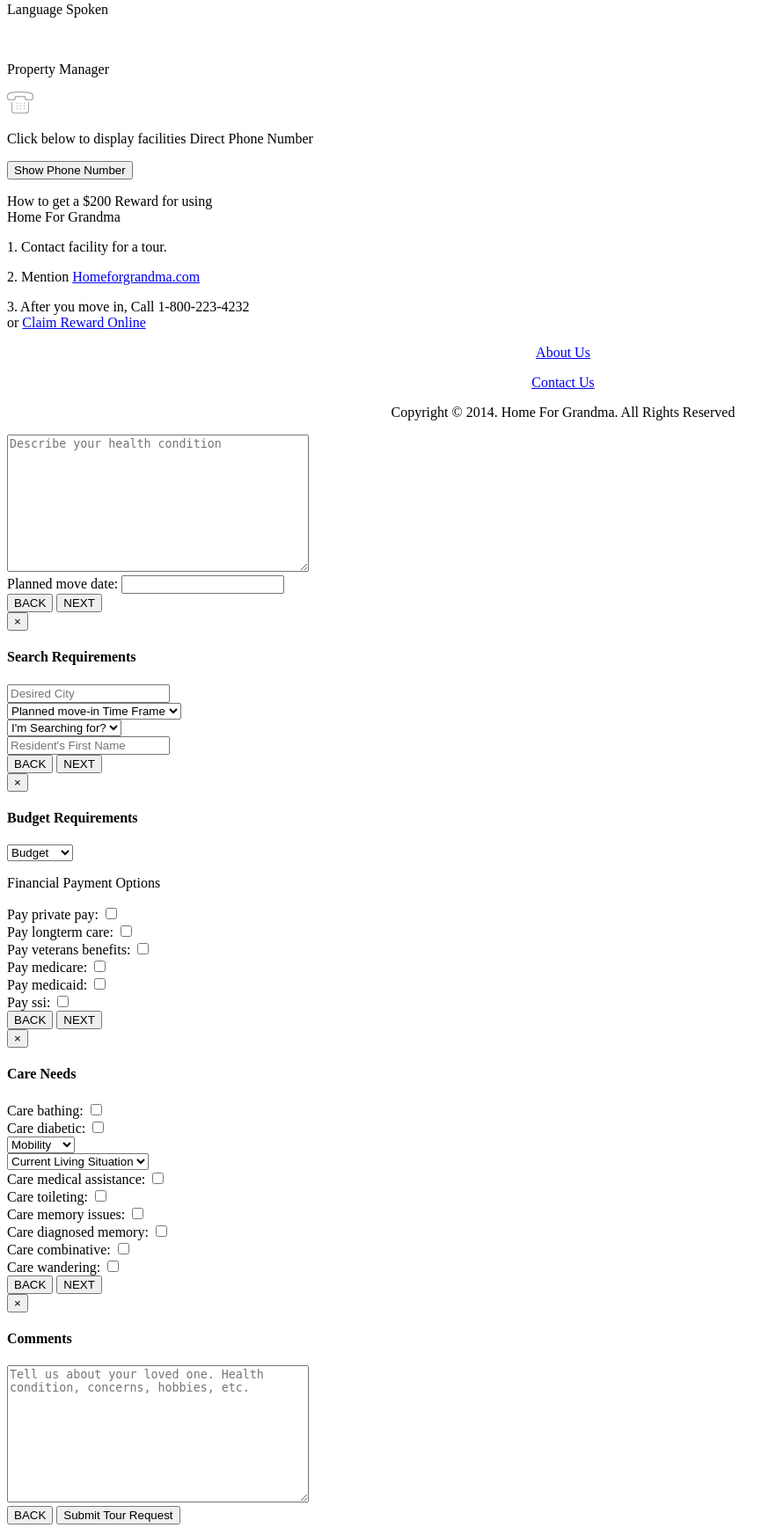
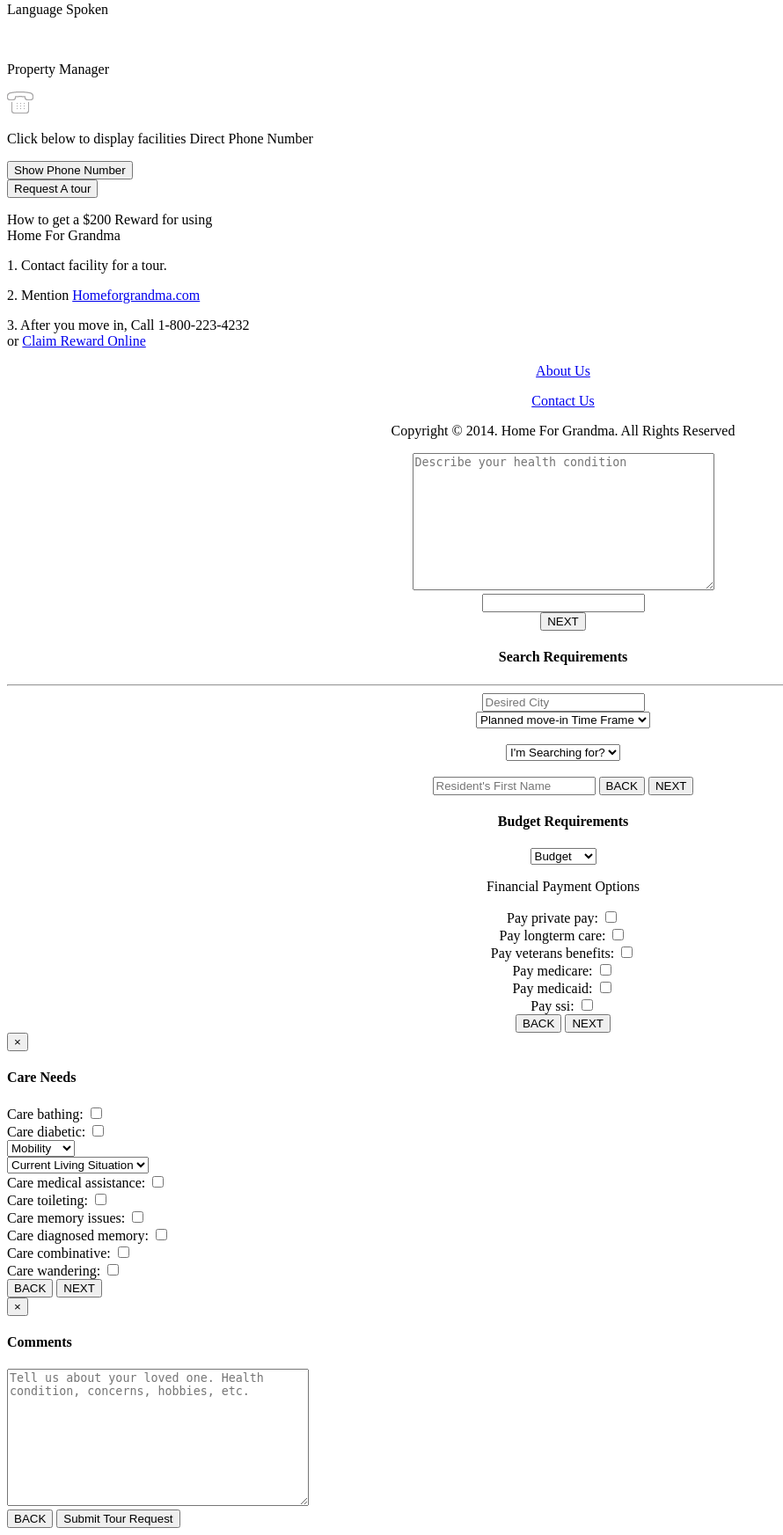
Before and after one commit to crazyfln/hfg-prod, a Django app: template templates/facility_detail.html in a window 1280 px wide. Shown: the part 571-2316 px from the top of the page at 88% size, without its empty margins (0-890 px from the left). Run offline with Django 3.2, Linux system fonts and the light colour scheme; the template is opened without the code that fills it: values that come from a table or form of the project are taken from there, others are empty; the visitor is signed in with stand-in values (Sample User, id 1); parts of the project's set-up code (start-up, migrations or seed data) failed here and were passed over; some libraries are stand-ins or nearby versions.

Commit message:
starting request modal design

```diff
--- a/templates/facility_detail.html
+++ b/templates/facility_detail.html
@@ -194,9 +194,11 @@
                 <p class='phone-small'>Click below to display facilities Direct Phone Number</p>
                 <button id="show-number-button" class='button-blue'>Show Phone Number</button> <!-- id necessary for js -->
                 <div class="clear"></div>
+
                 {% if not tour_request %} <!-- This is displayed if a user can submit a tour request -->
-                <!-- <button class='button-orange' data-toggle="modal" data-target="#tour_describe">Request A tour</button> -->
+                <button class='button-orange' data-toggle="modal" data-target="#tour_describe">Request A tour</button>
                 {% else %} <!-- if user cannot submit tour request -->
+
                 <button class='button-gray'>Request A tour</button>
                 {% endif %}
                 <p class='desc-medium'>How to get a $200 Reward for  using <br> Home For Grandma</p>
--- a/templates/profile.html
+++ b/templates/profile.html
@@ -30,7 +30,7 @@
             {% include 'snippets/listing_preview.html' with facility=listing %}
 
             {% empty %}
-            <p>You have no favorited facilities</p>
+            <h3 id='favorites'>You have no favorited facilities</h3>
             {% endfor %}
           </div>
         </div>
--- a/templates/snippets/tour_request_modal.html
+++ b/templates/snippets/tour_request_modal.html
@@ -1,42 +1,49 @@
 <form id="tour-request-form" action="{% url 'tour_request' facility_slug %}" method="POST">
   {% csrf_token %}
+
   <div class="modal fade" id="tour_describe" tabindex="-1" role="dialog" aria-labelledby="myModalLabel" aria-hidden="true">
     <div class="modal-dialog">
+      <center>
         <div class="modal-content">
           <div class="modal-body">
+            <center>
               {{ form.errors }}
               {{ form.health_description }}
               <br />
-          {{ form.planned_move_date.label_tag }}
               {{ form.planned_move_date }}
+            </center>
           </div>
-        <div class="modal-footer">
-          <button type="button" class="btn btn-default" data-dismiss="modal">BACK</button>
-          <button type="button" class="btn btn-primary" data-dismiss="modal" data-toggle="modal"  data-target="#tour_search">NEXT</button>
+          <!-- <button type="button" class="btn btn-default" data-dismiss="modal">BACK</button> -->
+          <center><button type="button" class="button-blue" data-dismiss="modal" data-toggle="modal"  data-target="#tour_search">NEXT</button></center>
         </div>
-      </div>
+      </center>
     </div>
   </div>
 
   <div class="modal fade" id="tour_search" tabindex="-1" role="dialog" aria-labelledby="myModalLabel" aria-hidden="true">
     <div class="modal-dialog">
+      <center>
         <div class="modal-content">
           <div class="modal-header">
-          <button type="button" class="close" data-dismiss="modal" aria-hidden="true">&times;</button>
+            <!-- <button type="button" class="close" data-dismiss="modal" aria-hidden="true">&times;</button> -->
             <h4 class="modal-title" id="myModalLabel">Search Requirements</h4>
+            <hr>
           </div>
           <div class="modal-body">
             {{ form.desired_city }}
-          <br />
+            <br/>
+            <div class="modal-select-holder">
              {{ form.move_in_time_frame }}
-          <br />
+           </div>
+           <br/>
+           <div class="modal-select-holder">
             {{ form.searching_for }}
-          <br />
+          </div>
+          <br/>
           {{ form.resident_first_name }}
-        </div>
-        <div class="modal-footer">
-          <button type="button" class="btn btn-default" data-dismiss="modal" data-toggle="modal" data-target="#tour_describe">BACK</button>
-          <button type="button" class="btn btn-primary" data-dismiss="modal" data-toggle="modal" data-target="#tour_budget">NEXT</button>
+          <button type="button" class="button-orange" data-dismiss="modal" data-toggle="modal" data-target="#tour_describe">BACK</button>
+          <button type="button" class="button-blue" data-dismiss="modal" data-toggle="modal" data-target="#tour_budget">NEXT</button>
+        </center>
       </div>
     </div>
   </div>
@@ -44,9 +51,9 @@
 
 <div class="modal fade" id="tour_budget" tabindex="-1" role="dialog" aria-labelledby="myModalLabel" aria-hidden="true">
   <div class="modal-dialog">
+    <center>
       <div class="modal-content">
         <div class="modal-header">
-          <button type="button" class="close" data-dismiss="modal" aria-hidden="true">&times;</button>
           <h4 class="modal-title" id="myModalLabel">Budget Requirements</h4>
         </div>
         <div class="modal-body">
@@ -71,11 +78,10 @@
           {{ form.pay_ssi }}
           <br />
         </div>
-        <div class="modal-footer">
-          <button type="button" class="btn btn-default" data-dismiss="modal" data-toggle="modal" data-target="#tour_search">BACK</button>
-          <button type="button" class="btn btn-primary" data-dismiss="modal" data-toggle="modal" data-target="#tour_care">NEXT</button>
+          <button type="button" class="button-orange" data-dismiss="modal" data-toggle="modal" data-target="#tour_search">BACK</button>
+          <button type="button" class="button-blue" data-dismiss="modal" data-toggle="modal" data-target="#tour_care">NEXT</button>
       </div>
-      </div>
+    </center>
   </div>
 </div>
 
```
Also changed, not shown: static_source/sass/_registration.scss (+77 -1 lines), static_source/sass/profile.scss (+6 -1 lines). Lines whose indentation alone changed are shown as unchanged.
